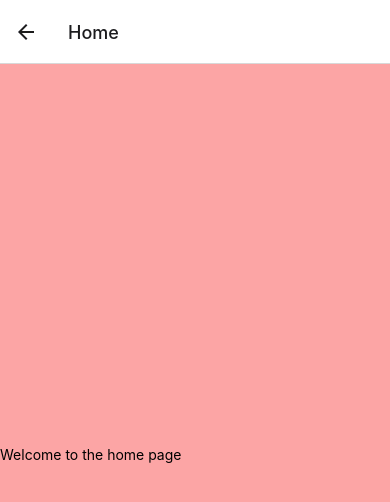
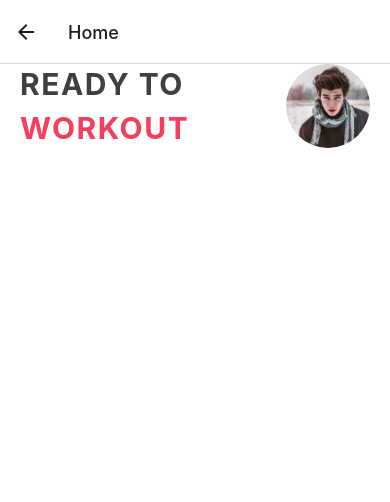
Before and after one commit to Prince-Sedem/gym-app, a React Native app: screen /Home in a window 390 px wide. Shown: the top 502 px of the page. Built offline with nearby package versions, Linux system fonts and the light colour scheme.

Commit message:
Add header content

```diff
--- a/screens/HomePage.js
+++ b/screens/HomePage.js
@@ -1,12 +1,39 @@
-import { Text, View} from 'react-native';
+import { Text, View, SafeAreaView, Image} from 'react-native';
+import { StatusBar } from 'expo-status-bar';
+import {widthPercentageToDP as wp, heightPercentageToDP as hp} from 'react-native-responsive-screen';
+
 
 
 export default function HomePage() {
 
     return (
-        <View className="bg-red-300 flex-1 justify-center ">
-            <Text >Welcome to the home page</Text>
-        </View>
+        <SafeAreaView className="flex-1 bg-white flex space-y-5" edges={["top"]}>
+            <StatusBar style="dark" />
+            <View className="flex-row justify-between items-center mx-5">
+                <View className="space-y-2">
+                    <Text style={{fontSize: hp(3.5)}}
+                    className="font-bold tracking-wider text-neutral-700"
+                    >
+                        READY TO
+                    </Text>
+                    <Text style={{fontSize: hp(3.5)}}
+                    className="font-bold tracking-wider text-rose-500"
+                    >
+                        WORKOUT
+                    </Text>
+
+                </View>
+                <View className="flex justify-center items-center space-y-2">
+                    <Image  source={require('../assets/images/avatar.png')}
+                    style={{height: hp(10), width: hp(10)}}
+                    className="rounded-full"
+                    />
+
+                </View>
+
+            </View>
+
+        </SafeAreaView>
 
     )
 }
```
